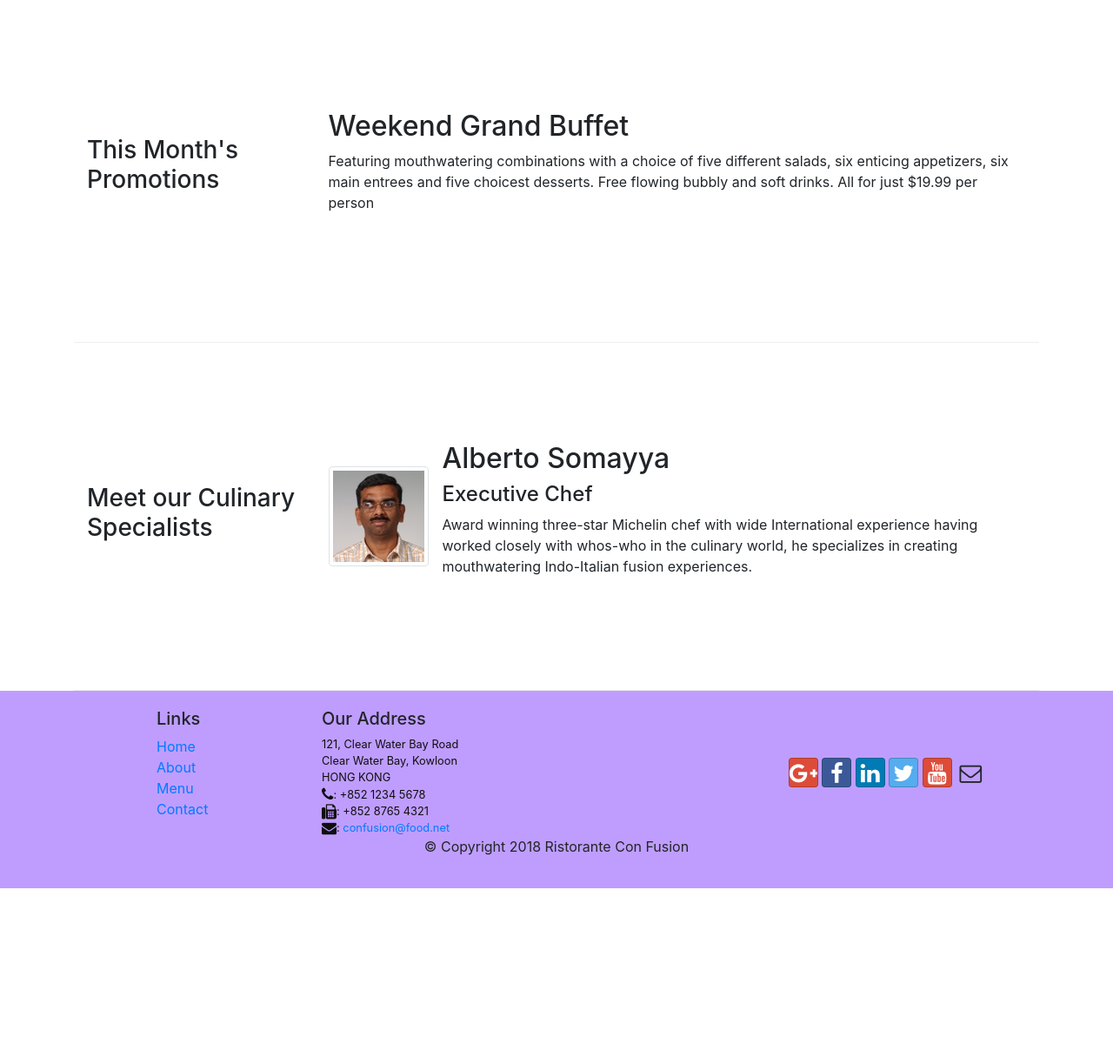
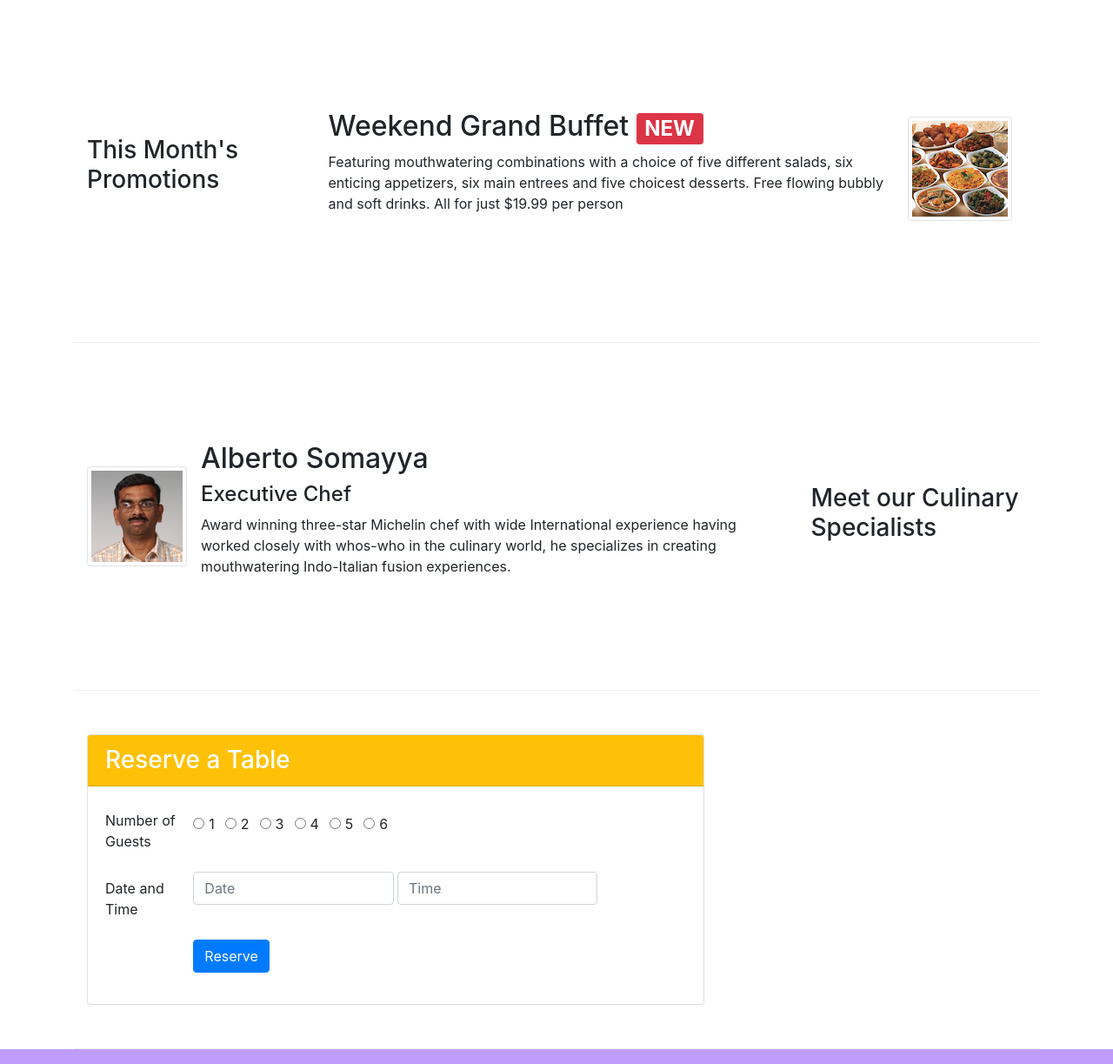
Before and after one commit to RyanB44/webWork, a website: page index.html in a window 1280 px wide. Shown: the part 740-1963 px from the top of the page at 87% size. Before the commit the page ends 1761 px from the top, so only its background shows below. Drawn offline with nearby package versions, Linux system fonts and the light colour scheme.

Commit message:
Assignment 2

```diff
--- a/index.html
+++ b/index.html
@@ -34,12 +34,15 @@
     <header class="jumbotron">
         <div class="container">
             <div class="row row-header">
-                <div class="col-12 col-sm-6">
+                <div class="col-12 col-sm-6 align-self-center">
                     <h1>Ristorante Con Fusion</h1>
                     <p>We take inspiration from the World's best cuisines, and create a unique fusion experience. Our lipsmacking creations will tickle your culinary senses!</p>
                 </div>
                 <div class="col-12 col-sm align-self-center">
                     <img src="img/logo.png" class="img-fluid">
+                </div>
+                <div class="col-12 col-sm align-self-center">
+                    <a href="#reservation" role="button" class="btn btn-warning btn-block">Reserve Table</a>
                 </div>
             </div>
         </div>
@@ -47,16 +50,17 @@
 
     <div class="container">
         <div class="row row-content align-items-center">
-            <div class="col-12 col-sm-4 order-sm-first col-md-3">
+            <div class="col-12 col-sm-4 order-sm-last col-md-3">
                 <h3>Our Lipsmacking Culinary Creations</h3>
             </div>
             <div class="media col-sm-9">
                 <img class="d-flex mr-3 img-thumbnail align-self-center"
                         src="img/uthappizza.png" alt="Uthappizza">
                 <div class="media-body">
-                    <h2 class="mt-0">Uthappizza</h2>
-                    <span class="badge badge-danger">HOT</span>
-                    <span class="badge badge-pill badge-secondary">4.99</span>
+                    <h2 class="mt-0">Uthappizza
+                        <span class="badge badge-danger">HOT</span>
+                        <span class="badge badge-pill badge-secondary">4.99</span>
+                    </h2>
                     <p class="d-none d-sm-block">A unique combination of Indian Uthappam (pancake) and
                         Italian pizza, topped with Cerignola olives, ripe vine
                         cherry tomatoes, Vidalia onion, Guntur chillies and
@@ -70,14 +74,22 @@
             <div class="col-12 col-sm-4 order-sm-first col-md-3">
                 <h3>This Month's Promotions</h3>
             </div>
-            <div class="col col-sm order-sm-first col-md">
-                <h2>Weekend Grand Buffet</h2>
-                <p class="d-none d-sm-block">Featuring mouthwatering combinations with a choice of five different salads, six enticing appetizers, six main entrees and five choicest desserts. Free flowing bubbly and soft drinks. All for just $19.99 per person </p>
+            <div class="media col-sm-9">
+                <div class="media-body">
+                    <h2>Weekend Grand Buffet
+                        <span class="badge badge-danger">NEW</span>
+                    </h2>
+                    <p class="d-none d-sm-block">Featuring mouthwatering combinations with a choice of five different salads,
+                        six enticing appetizers, six main entrees and five choicest desserts. Free flowing bubbly and soft drinks.
+                        All for just $19.99 per person
+                    </p>
+                </div>
+                <img class="d-flex mr-3 img-thumbnail align-self-center" src="img/buffet.png" alt="buffet">
             </div>
         </div>
 
         <div class="row row-content align-items-center">
-            <div class="col-12 col-sm-4 order-sm-first col-md-3">
+            <div class="col-12 col-sm-4 order-sm-last col-md-3">
                 <h3>Meet our Culinary Specialists</h3>
             </div>
             <div class="media col-sm-9">
@@ -91,6 +103,55 @@
                         whos-who in the culinary world, he specializes in
                         creating mouthwatering Indo-Italian fusion experiences.
                         </p>
+                </div>
+            </div>
+        </div>
+
+        <div class="row row-content align-items-center">
+            <div class="col-12 col-sm col-md-8">
+                <div class="card" id="reservation">
+                    <h3 class="card-header bg-warning text-white">Reserve a Table</h3>
+                    <form class="card-body text-center text-md-left">
+                        <div class="form-group justify-content-center justify-content-md-start row">
+                            <label class="col-form-label col-md-2">Number of Guests</label>
+                            <div class="form-group form-check form-check-inline">
+                                <input class="form-check-input" type="radio" name="numGuests" id="inlineRadio1" value="option1">
+                                <label class="form-check-label" for="inlineRadio1">1</label>
+                            </div>
+                            <div class="form-group form-check form-check-inline">
+                                <input class="form-check-input" type="radio" name="numGuests" id="inlineRadio2" value="option2">
+                                <label class="form-check-label" for="inlineRadio2">2</label>
+                            </div>
+                            <div class="form-group form-check form-check-inline">
+                                <input class="form-check-input" type="radio" name="numGuests" id="inlineRadio3" value="option3">
+                                <label class="form-check-label" for="inlineRadio3">3</label>
+                            </div>
+                            <div class="form-group form-check form-check-inline">
+                                <input class="form-check-input" type="radio" name="numGuests" id="inlineRadio4" value="option4">
+                                <label class="form-check-label" for="inlineRadio4">4</label>
+                            </div>
+                            <div class="form-group form-check form-check-inline">
+                                <input class="form-check-input" type="radio" name="numGuests" id="inlineRadio5" value="option5">
+                                <label class="form-check-label" for="inlineRadio5">5</label>
+                            </div>
+                            <div class="form-group form-check form-check-inline">
+                                <input class="form-check-input" type="radio" name="numGuests" id="inlineRadio6" value="option6">
+                                <label class="form-check-label" for="inlineRadio6">6</label>
+                            </div>
+                        </div>
+                        <div class="form-group justify-content-center justify-content-md-start row">
+                            <label class="col-form-label col-md-2">Date and Time</label>
+                            <div class="form-group">
+                                <input class="form-control col-md-5 d-md-inline" type="text" name="date" placeholder="Date">
+                                <input class="form-control col-md-5 d-md-inline" type="text" name="time" placeholder="Time">
+                            </div>
+                        </div>
+                        <div class="form-group justify-content-center justify-content-md-start row">
+                            <div class="offset-md-2">
+                                <button type="submit" class="btn btn-primary">Reserve</button>
+                            </div>
+                        </div>
+                    </form>
                 </div>
             </div>
         </div>
```
Also changed, not shown: aboutus.html (+16 -18 lines).
